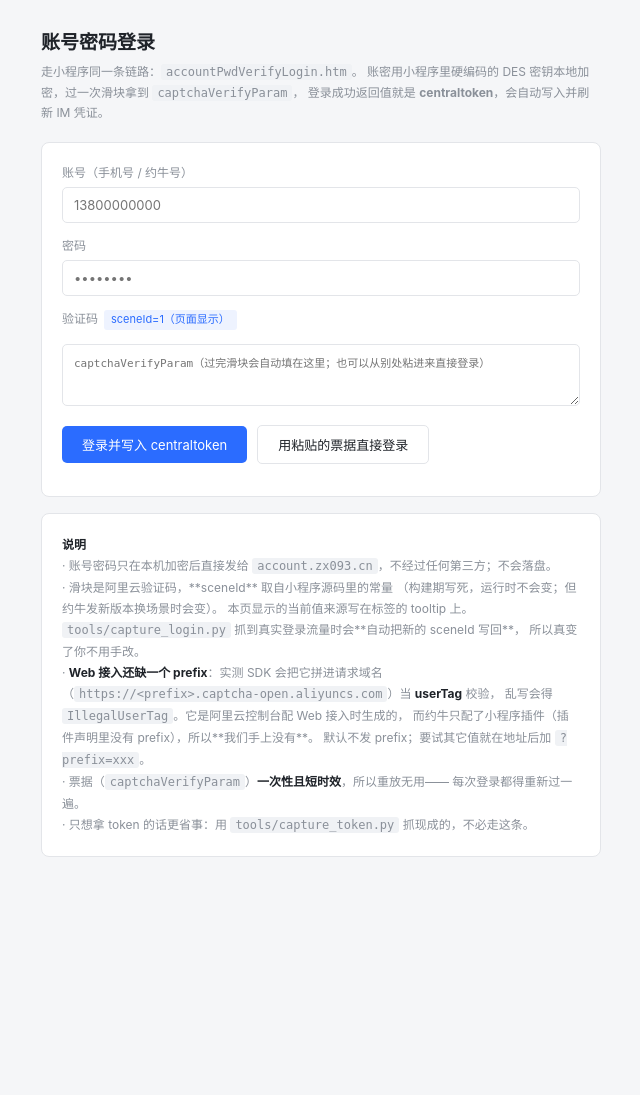
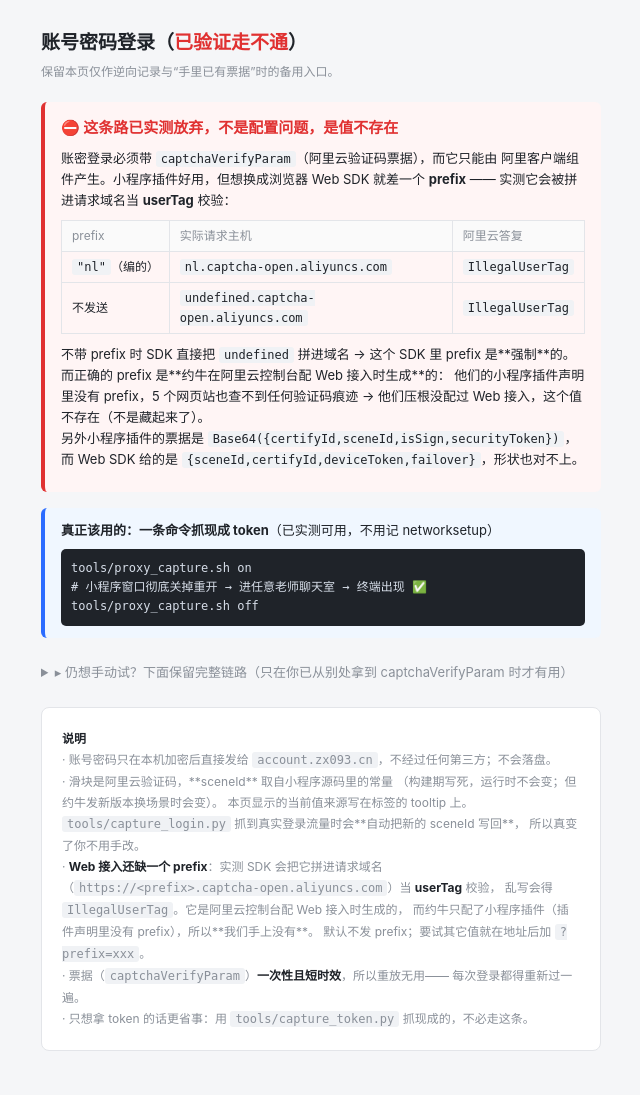
Before and after one commit to djj45/niulai, a Python web app: template templates/login.html in a window 1280 px wide. Shown: the whole page, without its empty margins (319-959 px from the left). Before the commit the page ends 857 px from the top, so only its background shows below. Run offline with Jinja, Linux system fonts and the light colour scheme; the template is opened without the code that fills it: most values are stand-ins (such as "Sample title", 1, 10 or a date in 2020); some libraries are stand-ins or nearby versions.

Commit message:
docs(login): Web 接入实测堵死，页面改为诚实的结论告示
你按建议试了"完全不发 prefix"，结果是决定性的：

  prefix: （未发送）
  XHR ok: https://undefined.captcha-open.aliyuncs.com/ → 200
     {"Message":"Bad request. The userTag is invalid.","Code":"IllegalUserTag",...}

不带 prefix 时 SDK 直接把 undefined 拼进域名 → 这个 SDK 里 prefix 是**强制**的。
两种取值都试过了：

  prefix="nl"  → nl.captcha-open.aliyuncs.com        → IllegalUserTag
  prefix 不发送 → undefined.captcha-open.aliyuncs.com → IllegalUserTag

正确的 prefix 是配 Web 接入时生成的：小程序插件声明里没有 prefix，
www.zx0093.com / ht.zx0093.com / app.zx093.cn / www.zx093.com / account.zx093.cn
全部无任何验证码痕迹 → 他们只配了小程序接入，这个值不存在（不是藏起来了）。
加上两边票据形状不同，账密登录走浏览器这条路只有约牛自己建 Web 接入场景才能通。

所以：
- /login 顶部改为结论横幅：证据表（两种 prefix → IllegalUserTag）+ 说明 +
  明确引导 tools/proxy_capture.sh on|off
- 原有账密表单折进 <details>，标注"只在已从别处拿到 captchaVerifyParam 时才有用"
- 诊断面板保留（这次就是它把真凶抓出来的）
- 主界面设置弹窗里的"用账号密码登录也行"改成指向 proxy_capture.sh，不再误导
- README ④ 与 protocol.md 附1.5 同步改为"已验证走不通 + 原因"，保留链路细节备查

```diff
--- a/templates/index.html
+++ b/templates/index.html
@@ -341,8 +341,10 @@ body { font-family: -apple-system, "PingFang SC", "Microsoft YaHei", sans-serif;
       <label>centraltoken</label>
       <textarea id="setToken" placeholder="三段逗号分隔的长串（SXQd...…）"></textarea>
       <div class="hint" style="margin-top:6px">
-        不想抓包？用账号密码登录也行：
-        <a href="/login" target="_blank">打开登录页（过滑块 → 自动写入 centraltoken）→</a>
+        抓 token 不用手敲那一堆代理命令：<code>tools/proxy_capture.sh on</code> → 重开小程序窗口进聊天室 →
+        <code>tools/proxy_capture.sh off</code>。
+        （<a href="/login" target="_blank">账号密码登录</a>已实测走不通——缺阿里云 Web 接入的
+        prefix，页面上有完整结论）
       </div>
     </div>
     <div class="field">
--- a/templates/login.html
+++ b/templates/login.html
@@ -46,16 +46,64 @@
           line-height:1.6; white-space:pre-wrap; word-break:break-all; }
   .diag.show { display:block; }
   button.tiny { padding:2px 10px; font-size:11px; }
+  .verdict { border-left:4px solid var(--err); background:#fff5f5; border-radius:6px;
+             padding:14px 16px; margin-bottom:16px; }
+  .verdict h2 { font-size:15px; margin:0 0 8px; color:var(--err); }
+  .verdict p { margin:0 0 8px; font-size:13px; }
+  .verdict table { border-collapse:collapse; font-size:12px; margin:10px 0; }
+  .verdict th, .verdict td { border:1px solid var(--border); padding:5px 10px; text-align:left; }
+  .verdict th { background:#fafafa; color:var(--muted); font-weight:400; }
+  .verdict code { background:#f0f2f5; }
+  .next { background:#f0f7ff; border-left:4px solid var(--accent); border-radius:6px;
+          padding:12px 16px; font-size:13px; margin-bottom:16px; }
+  .next pre { background:#1f2329; color:#d6dde8; padding:10px; border-radius:5px;
+              font-size:12px; overflow:auto; margin:8px 0 0; }
+  details.fold { margin-bottom:16px; }
+  details.fold > summary { cursor:pointer; font-size:13px; color:var(--muted);
+                           padding:8px 0; }
 </style>
 </head>
 <body>
 <div class="wrap">
-  <h1>账号密码登录</h1>
-  <div class="sub">
-    走小程序同一条链路：<code>accountPwdVerifyLogin.htm</code>。
-    账密用小程序里硬编码的 DES 密钥本地加密，过一次滑块拿到 <code>captchaVerifyParam</code>，
-    登录成功返回值就是 <b>centraltoken</b>，会自动写入并刷新 IM 凭证。
+  <h1>账号密码登录（<span style="color:var(--err)">已验证走不通</span>）</h1>
+  <div class="sub">保留本页仅作逆向记录与“手里已有票据”时的备用入口。</div>
+
+  <div class="verdict">
+    <h2>⛔ 这条路已实测放弃，不是配置问题，是值不存在</h2>
+    <p>
+      账密登录必须带 <code>captchaVerifyParam</code>（阿里云验证码票据），而它只能由
+      阿里客户端组件产生。小程序插件好用，但想换成浏览器 Web SDK 就差一个
+      <b>prefix</b> —— 实测它会被拼进请求域名当 <b>userTag</b> 校验：
+    </p>
+    <table>
+      <tr><th>prefix</th><th>实际请求主机</th><th>阿里云答复</th></tr>
+      <tr><td><code>"nl"</code>（编的）</td><td><code>nl.captcha-open.aliyuncs.com</code></td><td><code>IllegalUserTag</code></td></tr>
+      <tr><td>不发送</td><td><code>undefined.captcha-open.aliyuncs.com</code></td><td><code>IllegalUserTag</code></td></tr>
+    </table>
+    <p>
+      不带 prefix 时 SDK 直接把 <code>undefined</code> 拼进域名 → 这个 SDK 里 prefix 是**强制**的。
+      而正确的 prefix 是**约牛在阿里云控制台配 Web 接入时生成**的：
+      他们的小程序插件声明里没有 prefix，5 个网页站也查不到任何验证码痕迹
+      → 他们压根没配过 Web 接入，这个值不存在（不是藏起来了）。<br>
+      另外小程序插件的票据是 <code>Base64({certifyId,sceneId,isSign,securityToken})</code>，
+      而 Web SDK 给的是 <code>{sceneId,certifyId,deviceToken,failover}</code>，形状也对不上。
+    </p>
   </div>
+
+  <div class="next">
+    <b>真正该用的：一条命令抓现成 token</b>（已实测可用，不用记 networksetup）
+    <pre>tools/proxy_capture.sh on
+# 小程序窗口彻底关掉重开 → 进任意老师聊天室 → 终端出现 ✅
+tools/proxy_capture.sh off</pre>
+  </div>
+
+  <details class="fold">
+    <summary>▸ 仍想手动试？下面保留完整链路（只在你已从别处拿到 captchaVerifyParam 时才有用）</summary>
+    <br>
+    <div class="sub">
+      账密用小程序里硬编码的 DES 密钥本地加密，登录一次直接拿到 <b>centraltoken</b>，
+      并自动刷 IM 凭证。
+    </div>
 
   <div class="card">
     <div class="field">
@@ -82,6 +130,7 @@
     </div>
     <pre class="diag" id="diag"></pre>
   </div>
+  </details>
 
   <div class="card hint">
     <b>说明</b><br>
```
Also changed, not shown: protocol.md (+14 -3 lines), README.md.
